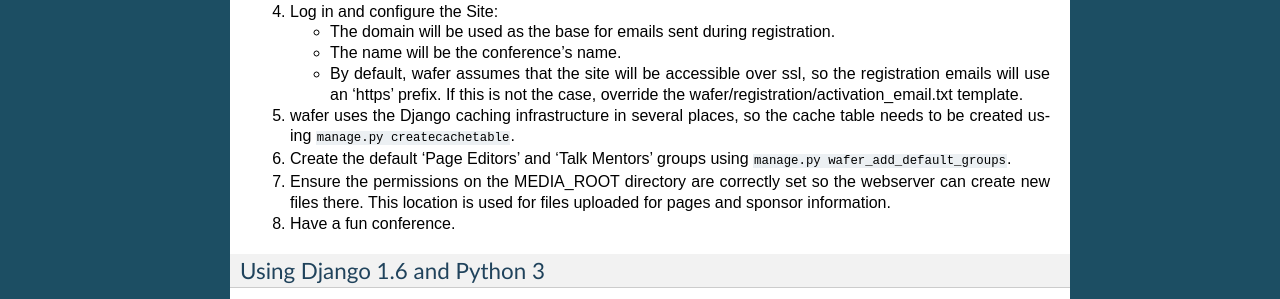
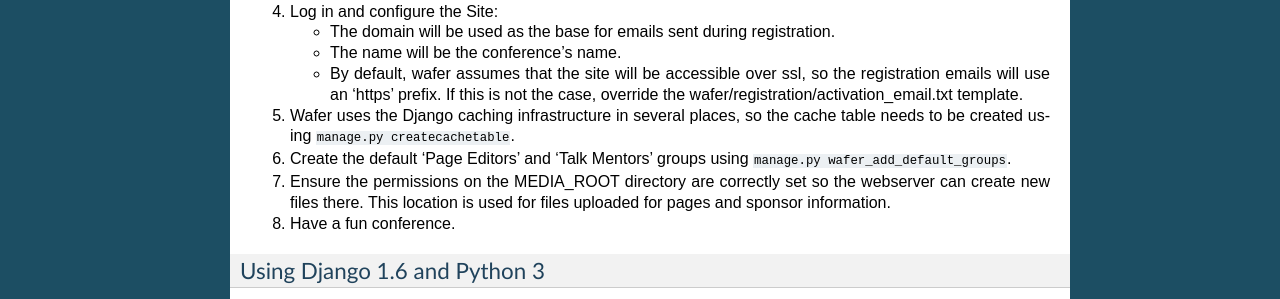
Before and after one commit to CTPUG/wafer, a Sphinx documentation site: the page built from docs/install.rst, in a window 1280 px wide. Shown: the part 583-882 px from the top of the page. Built offline with Sphinx 7.4.7, drawn with Linux system fonts in a browser that asks for light colours.

Commit message:
Consistency fix

```diff
--- a/README.rst
+++ b/README.rst
@@ -48,7 +48,7 @@
 
    * The name will be the conference's name.
 
-4. wafer uses the Django caching infrastructure in several places, so
+4. Wafer uses the Django caching infrastructure in several places, so
    the cache table needs to be created using ``manage.py createcachetable``.
 
 5. Create the default 'Page Editors' and 'Talk Mentors' groups using
--- a/docs/install.rst
+++ b/docs/install.rst
@@ -48,7 +48,7 @@
      is not the case, override the wafer/registration/activation_email.txt
      template.
 
-#. wafer uses the Django caching infrastructure in several places, so
+#. Wafer uses the Django caching infrastructure in several places, so
    the cache table needs to be created using ``manage.py createcachetable``.
 
 #. Create the default 'Page Editors' and 'Talk Mentors' groups using
```
